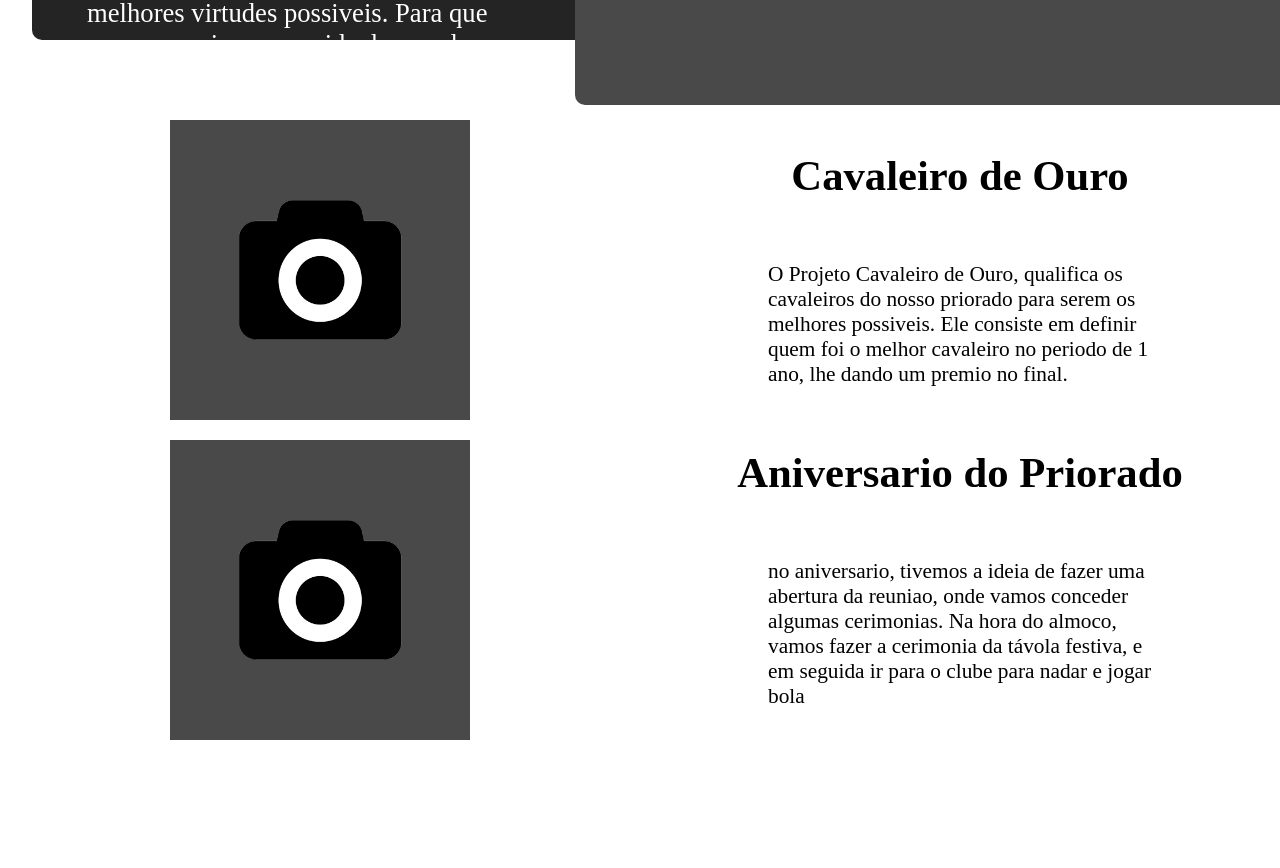
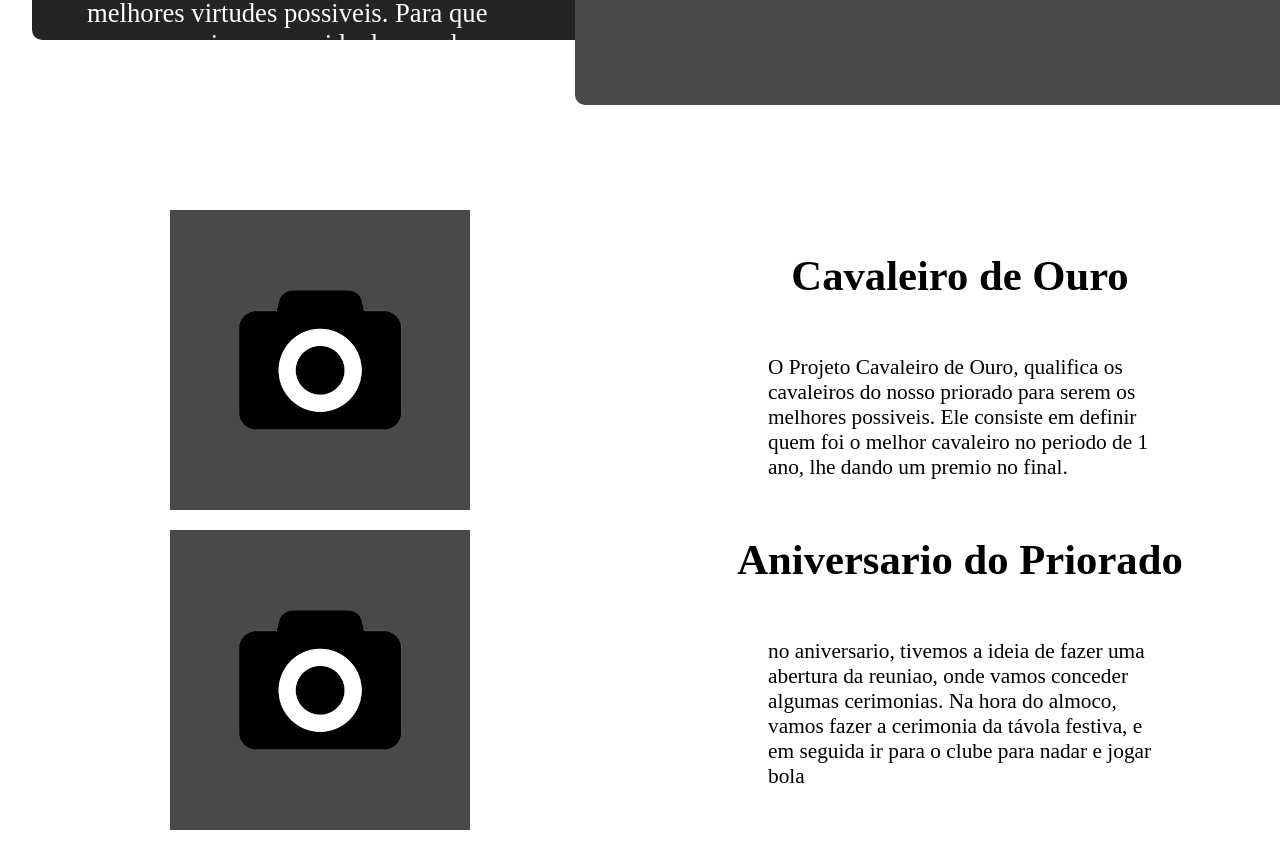
Before and after one commit to Jmurja/Sagrados, a plain HTML site: page index.html in a window 1280 px wide. Shown: the part 2280-3148 px from the top of the page. Before the commit the page ends 3020 px from the top, so only its background shows below. Drawn offline with Linux system fonts and the light colour scheme; a web font is replaced by a local one.

Commit message:
Melhoria gap projetos

```diff
--- a/index.html
+++ b/index.html
@@ -49,7 +49,7 @@
    </div>
 
 
-   <div class="container-projetos">
+   <div class="container-projetos" id="container-projetos">
         <div class="projetos-left">
             <img src="assets/photo.png" alt="">
             <img src="assets/photo.png">
--- a/style.css
+++ b/style.css
@@ -142,6 +142,8 @@ header.rolagem{
 .container-projetos{
     display: flex;
     font-size: 16pt;
+    width: 100vw;
+    height: 100vh;
 }
 
 .projetos-left{
@@ -150,7 +152,6 @@ header.rolagem{
     justify-content: center;
     align-items: center;
     flex-direction: column;
-    justify-content: space-around;
     gap: 20px;
 }
 
@@ -163,7 +164,8 @@ header.rolagem{
     display: flex;
     width: 50vw;
     align-items: center;
-    justify-content: space-around;
+    justify-content: center;
+    gap: 55px;
     flex-direction: column;
 }
 
```
